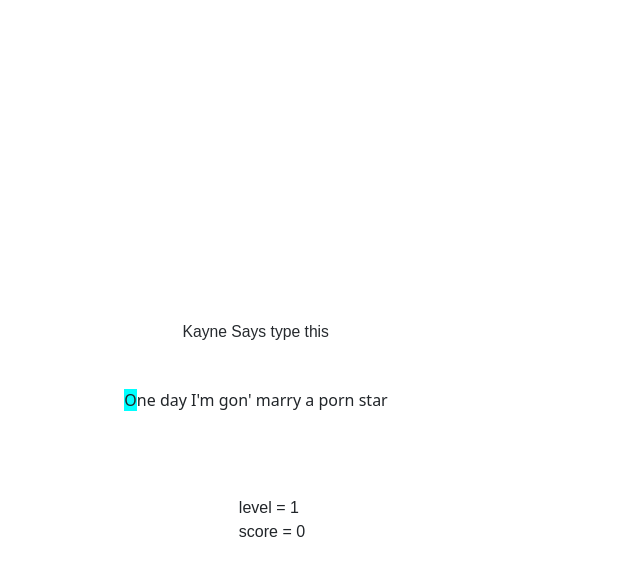
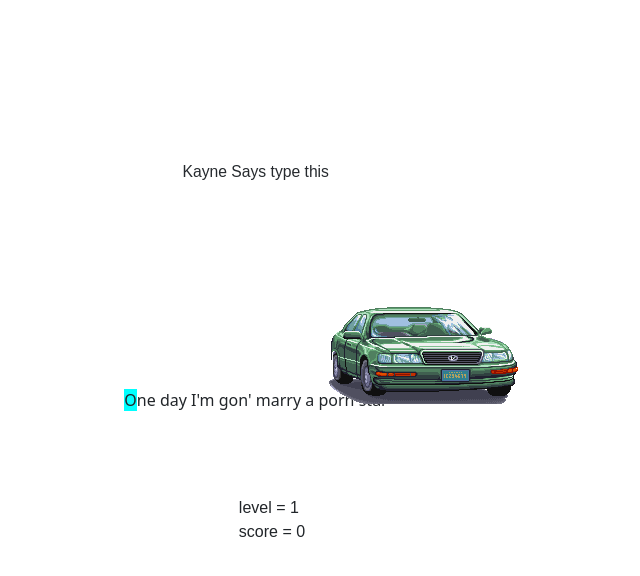
Before and after one commit to Robdetta/Typing-Game, a plain HTML site: page index.html in a window 1280 px wide. Both pictures are taken after a click on the button "Start Game". Shown: the whole page, without its empty margins (384-1024 px from the left). Drawn offline with nearby package versions, Linux system fonts and the light colour scheme; a web font is replaced by a local one.

Commit message:
added some animations

```diff
--- a/index.html
+++ b/index.html
@@ -17,6 +17,9 @@
   </head>
   <body>
     <div id="whoSays" class="hidden"></div>
+    <div id="car">
+        <img src="SF2car.png" alt="" srcset="">
+    </div>
     <div id="quoteDisplay"></div>
     <div class="kayneRadio">
       <input
@@ -45,6 +48,7 @@
       <div id="stats"></div>
       <div id="level"></div>
       <div id="score"></div>
+      <div id="percentage"></div>
     </ul>
     <div class="text-center">
       <button id="start-game" " onclick="startGame();">
--- a/index.js
+++ b/index.js
@@ -4,12 +4,14 @@ const typingDiv = document.getElementById("quoteDisplay");
 const statsDiv = document.getElementById("stats");
 const startGameBtn = document.getElementById("start-game");
 const whoSays = document.getElementById("whoSays");
+const car = document.getElementById("car");
 
 var kayne = document.getElementById("kayne");
 var jaden = document.getElementById("jaden");
 
 let currentLevel = 1;
 let score = 0;
+let percentage = 0;
 
 //animation for startbutton
 startGameBtn.classList.add("pound");
@@ -67,29 +69,41 @@ const startGame = () => {
     const span = document.createElement("span");
     span.innerText = char;
     typingDiv.appendChild(span);
+
     return span;
   });
 
   let cursorIndex = 0;
   let cursorCharacter = characters[0];
   cursorCharacter.classList.add("cursor");
+  let startTime = null;
 
-  let startTime = null;
+  // function charPercentage(typedIndex, totalWords) {
+  //   return (100 * typedIndex) / totalWords;
+  // }
 
   const keydown = ({ key }) => {
     console.log(key);
     if (!startTime) {
       startTime = new Date();
     }
-
+    car.classList.remove("shake");
     if (key === cursorCharacter.innerText) {
       //We typed correct key
+      let percentage = (100 * cursorIndex) / characters.length;
       cursorCharacter.classList.remove("cursor");
       cursorCharacter.classList.add("done");
+      car.classList.add("shake");
+      if (percentage >= 10) {
+        car.classList.add("destroyedCar");
+      }
       cursorCharacter = characters[++cursorIndex];
+      console.log(percentage);
     }
+
     if (cursorIndex >= characters.length) {
       //Game ended
+
       const endTime = new Date();
       const delta = endTime - startTime;
       const seconds = delta / 1000;
@@ -116,6 +130,7 @@ const startGame = () => {
       }
       return;
     }
+
     cursorCharacter.classList.add("cursor");
   };
   document.addEventListener("keydown", keydown);
--- a/styles.css
+++ b/styles.css
@@ -9,10 +9,17 @@ body {
   min-height: 100vh;
   margin: 0;
 }
+#car {
+  clip-path: inset(380px 0px 120px 390px);
+  position: absolute;
+  left: 25%;
+  top: -10%;
+  /*inset (top-bottom , ,right-left ,)   */
+}
 
 #whoSays {
   position: absolute;
-  top: 20rem;
+  top: 10rem;
   font-family: "Graffiti font", sans-serif;
 }
 
```
Also changed, not shown: SF2car.png (added).
